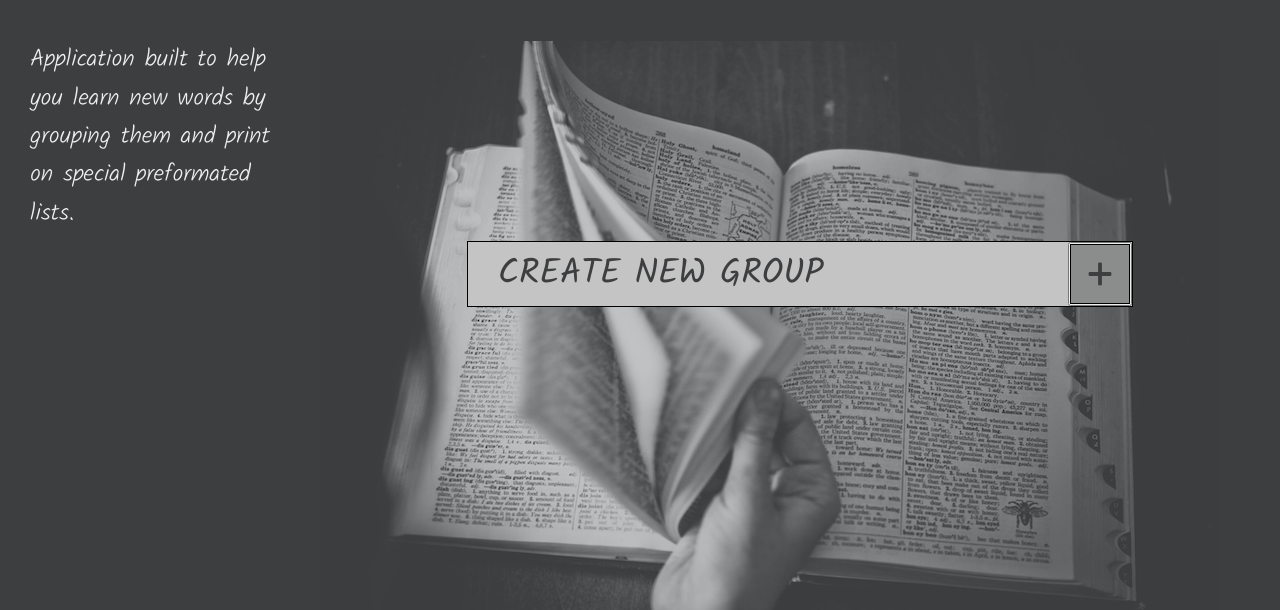
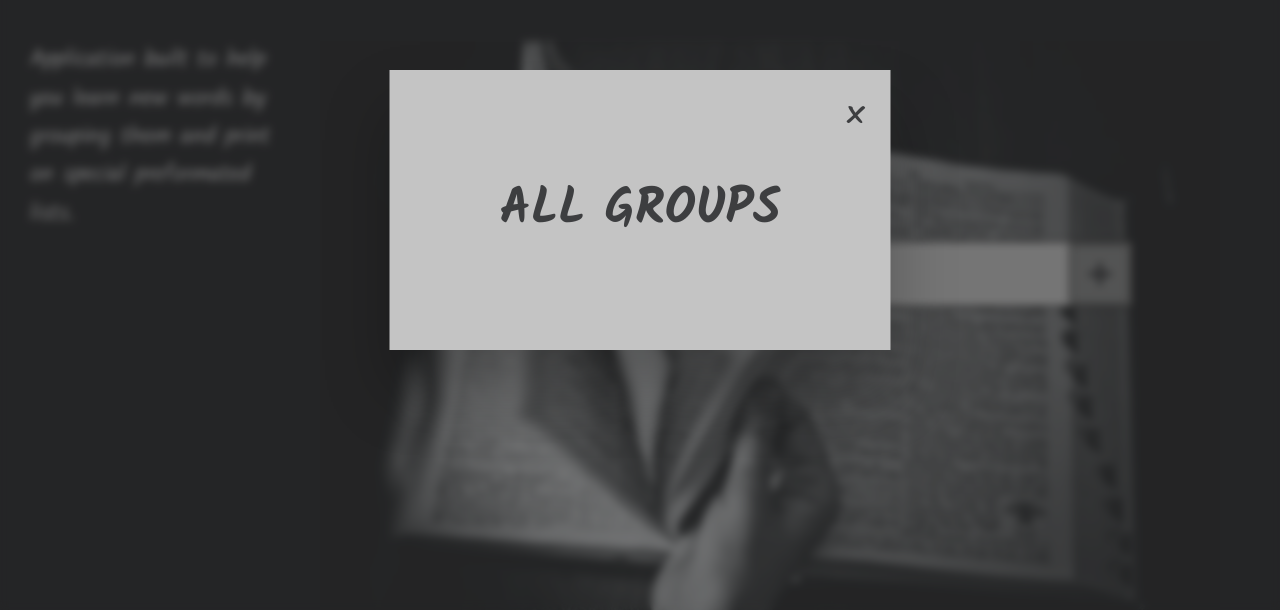
Before and after one commit to gregsypek/wordsApp2, a website built with Parcel: page index.html in a window 1280 px wide. Both pictures are taken after a click on the button "GROUPS". Shown: the part 190-800 px from the top of the page. Built offline with nearby package versions, Linux system fonts and the light colour scheme.

Commit message:
start to implement window modal with all groups created

```diff
--- a/index.html
+++ b/index.html
@@ -449,12 +449,10 @@
     <!-- ****************************** -->
     <!-- ****NEW WORDS FORM******* -->
     <!-- ****************************** -->
-    <div class="overlay"></div>
-    <div class="add-word-window">
-      <button class="btn--close">
-        <svg>
-          <use href="./src/img/icons.svg#icon-cross"></use>
-        </svg>
+    <!-- <div class="overlay2 hidden"></div>
+    <div class="add-word-window hidden">
+      <button class="btn--close-modal2">
+       &times;
       </button>
       <form class="upload">
         <div class="upload__row">
@@ -551,7 +549,7 @@
           Create
         </button>
       </form>
-    </div>
+    </div> -->
     <!-- ***************************** -->
     <!-- **************END************ -->
     <!-- ***************************** -->
@@ -560,23 +558,14 @@
     <!-- ****GROUPS EDITING LIST******* -->
     <!-- ****************************** -->
 
-    <div class="overlay"></div>
-    <div class="groups-window">
-      <button class="btn--close">
-        <svg>
-          <use href="./src/img/icons.svg#icon-cross"></use>
-        </svg>
+    <div class="overlay hidden"></div>
+    <div class="groups-window hidden">
+      <button class="btn--close-modal">
+            &times;
       </button>
       <div class="groups">
-        <ul class="groups__list">
-          <li class="preview">
-            <button class="preview__link">owoce</button>
-            <button class="btn--minus">
-              <svg class="nav__icon">
-                <use href="./src/img/icons.svg#icon-minus"></use>
-              </svg>
-            </button>
-          </li>
+
+        <!-- <ul class="groups__list">
           <li class="preview">
             <a href="#" class="preview__link">markizy</a>
             <button class="btn--minus">
@@ -617,12 +606,10 @@
               </svg>
             </button>
           </li>
-        </ul>
+        </ul> -->
       </div>
     </div>
-    <audio>
-      <source src="https://www.computerhope.com/jargon/m/example.mp3" />
-    </audio>
+
     <!-- ***************************** -->
     <!-- **************END************ -->
     <!-- ***************************** -->
--- a/src/js/controller.js
+++ b/src/js/controller.js
@@ -10,6 +10,7 @@ import 'regenerator-runtime/runtime'; //polyfiling async await functions
 import groupMessageView from './views/groupMessageView.js';
 import groupNavView from './views/groupNavView.js';
 import groupBarView from './views/groupBarView.js';
+import allGroupsView from './views/allGroupsView.js';
 
 const controlSearchWords = async function () {
   try {
@@ -154,6 +155,11 @@ const controlNewGroupFromBar = function () {
   // console.log(model.state);
   groupNavView.toggleFormCreateGroup();
 };
+const controlLoadAllGroups = function(){
+ allGroupsView.render(model.state.groups)
+
+
+}
 
 const init = function () {
   searchView.addHandlerSearch(controlSearchWords);
@@ -164,6 +170,9 @@ const init = function () {
   groupNavView.addHandlerCreate(controlClickCreateNewGroup);
   cardsView.addHandlerPlay(controlPlayAudio);
   cardsView.addHandlerClose(controlDeleteCard);
-  groupBarView.addHandlerNewGroup(controlNewGroupFromBar);
+  groupBarView.addHandlerNewGroup(controlNewGroupFromBar)
+  ;
+allGroupsView.addHandleClick(controlLoadAllGroups)
+
 };
 init();
--- /dev/null
+++ b/src/js/views/allGroupsView.js
@@ -0,0 +1,64 @@
+//.js is optional
+import View from './View.js';
+import icons from '../../img/icons.svg';
+
+class AllGroupsView extends View {
+  _parentElement = document.querySelector('.groups');
+  _window = document.querySelector('.groups-window');
+  _overlay = document.querySelector('.overlay');
+  _btnOpen = document.querySelector('.nav__btn--bookmarks');
+  _btnClose = document.querySelector('.btn--close-modal');
+
+  constructor() {
+    super();
+    this._addHandlerShowWindow();
+    this._addHandlerHideWindow();
+  }
+
+  addHandleClick(handler){
+this._btnOpen.addEventListener('click', function(){
+handler()
+})
+  }
+
+  toggleWindow() {
+    this._overlay.classList.toggle('hidden');
+    console.log('click');
+    this._window.classList.toggle('hidden');
+  }
+  _addHandlerShowWindow() {
+    this._btnOpen.addEventListener('click', this.toggleWindow.bind(this));
+  }
+  _addHandlerHideWindow(){
+    this._btnClose.addEventListener('click', this.toggleWindow.bind(this));
+
+    this._overlay.addEventListener('click', this.toggleWindow.bind(this))
+
+  }
+
+  _generateMarkup() {
+    console.log(this._data);
+
+    const groups = this._data
+    return `
+     <h1 class="groups__heading">All groups</h1>
+     <ul class="groups__list">
+     ${groups.map(group => {
+       return `
+          <li class="preview">
+              <a href="${group.groupName}" class="preview__link">${group.groupName}</a>
+              <button class="btn--minus">
+                <svg class="nav__icon">
+                  <use href="${icons}#icon-minus"></use>
+                </svg>
+              </button>
+          </li>
+          `
+     }).join('')}
+
+        </ul>
+    `
+  }
+}
+
+export default new AllGroupsView();
--- a/src/sass/_base.scss
+++ b/src/sass/_base.scss
@@ -76,6 +76,7 @@ body {
 
 .hidden {
   opacity: 0;
+   visibility: hidden;
 }
 .message-info {
   @extend %message;
--- a/src/sass/_components.scss
+++ b/src/sass/_components.scss
@@ -43,6 +43,7 @@
 }
 %btn-hidden {
   opacity: 0;
+   visibility: hidden;
 }
 
 %form {
--- a/src/sass/_edit-groups.scss
+++ b/src/sass/_edit-groups.scss
@@ -1,5 +1,13 @@
 .groups {
   @extend .upload;
+
+  &__heading {
+    color: $color-primary;
+    font-size: 5rem;
+    text-transform: uppercase;
+    text-align: center;
+    padding: 5rem;
+  }
   &__list {
     display: flex;
     flex-wrap: wrap;
--- a/src/sass/_edit-words.scss
+++ b/src/sass/_edit-words.scss
@@ -1,7 +1,7 @@
-.overlay {
-  border: 1px solid white;
-  margin-top: 5rem;
-}
+// .overlay {
+//   // border: 1px solid white;
+//   // margin-top: 5rem;
+// }
 
 .btn--close {
   @extend %btn-icon;
@@ -11,7 +11,7 @@
 }
 
 .upload {
-  width: 80vw;
+  // width: 80vw;
   margin: 0 auto;
 
   &__row {
--- /dev/null
+++ b/src/sass/_overlay.scss
@@ -0,0 +1,40 @@
+
+.groups-window {
+  position: fixed;
+  top: 50%;
+  left: 50%;
+  transform: translate(-50%, -50%);
+  // width: 120rem;
+  background-color: $color-primary3;
+  // border-radius: 9px;
+
+  padding: 5rem 6rem;
+  box-shadow: 0 4rem 6rem rgba(0, 0, 0, 0.25);
+  z-index: 1000;
+  transition: all 0.5s;
+}
+
+.overlay {
+  position: fixed;
+  top: 0;
+  left: 0;
+  width: 100%;
+  height: 100%;
+  background-color: rgba(0, 0, 0, 0.4);
+  backdrop-filter: blur(4px);
+  z-index: 100;
+  transition: all 0.5s;
+}
+.btn--close-modal {
+  font-family: inherit;
+
+    color: inherit;
+    position: absolute;
+    top: .5rem;
+    right: 1.6rem;
+    font-size: 4rem;
+    cursor: pointer;
+    border: none;
+    padding: 1rem;
+    background: none;
+}
--- a/src/sass/main.scss
+++ b/src/sass/main.scss
@@ -6,3 +6,4 @@
 @import 'cards';
 @import 'edit-words';
 @import 'edit-groups';
+@import 'overlay';
```
